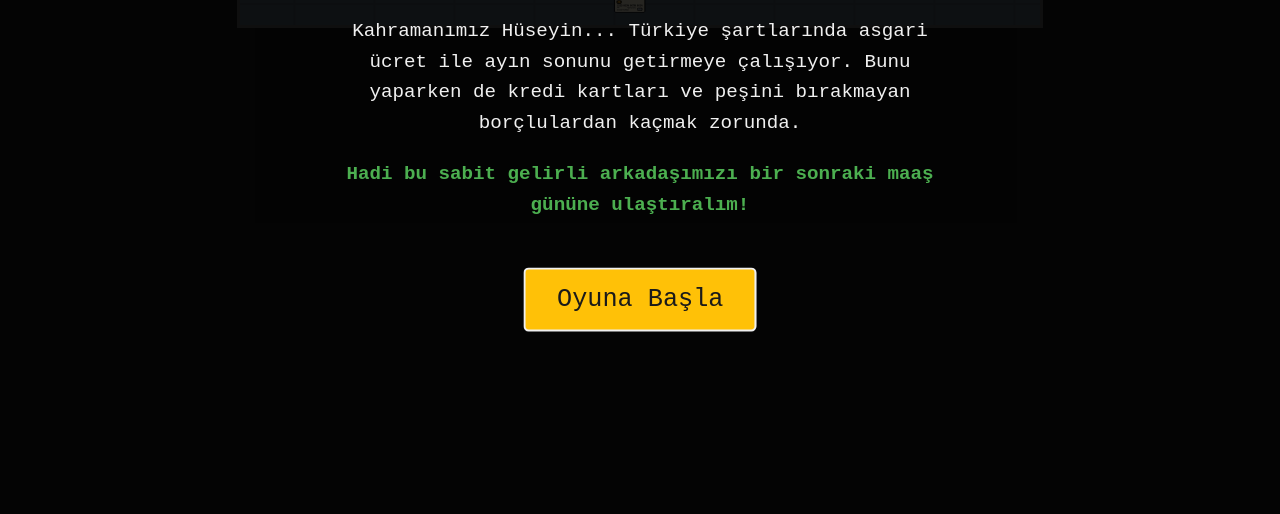
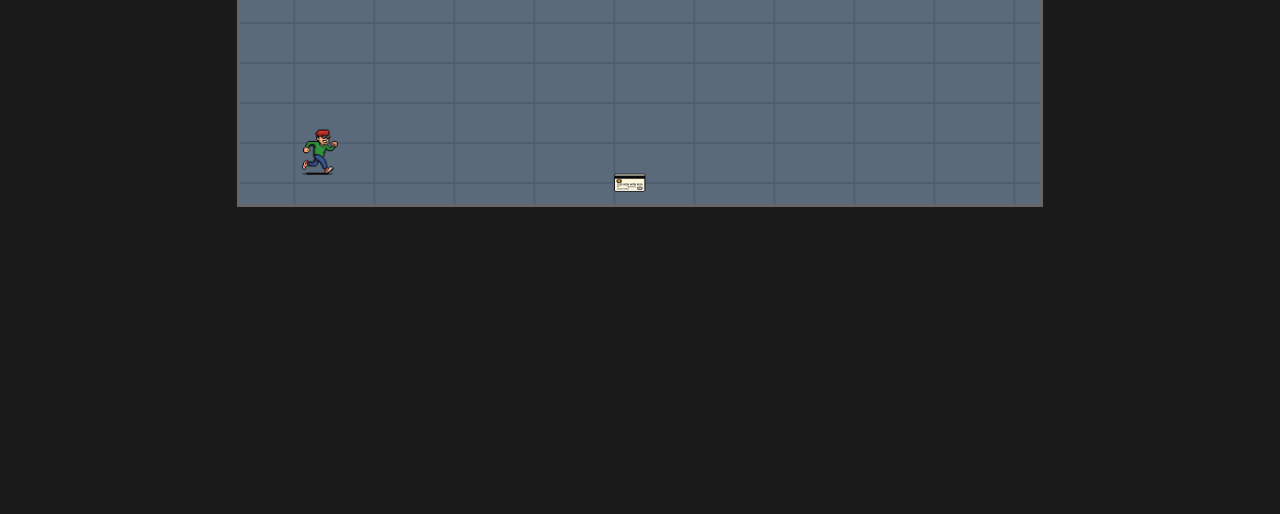
Before and after one commit to semeyin/huseyin, a plain HTML site: page index.html in a window 1280 px wide. Shown: the part 286-800 px from the top of the page. Drawn offline with Linux system fonts and the light colour scheme.

Commit message:
Update style.css

```diff
--- a/style.css
+++ b/style.css
@@ -4,80 +4,66 @@ body {
     font-family: 'Courier New', Courier, monospace;
     background-color: #1a1a1a;
     color: #f0f0f0;
-    overflow: hidden; /* Kaydırma çubuklarını gizle */
 }
 
-/* YENİ: Sinematik Giriş Ekranı Stilleri */
-#intro-overlay {
-    position: fixed;
+h1 {
+    color: #ffc107;
+}
+
+/* Oyun bilgi ekranı */
+#oyun-bilgisi {
+    font-size: 1.5em;
+    margin: 10px 0;
+    font-weight: bold;
+    letter-spacing: 2px;
+}
+#oyun-bilgisi span:first-child { color: #4CAF50; }
+#oyun-bilgisi span#gun-sayaci { color: #f44336; }
+
+
+/* Ana oyun penceremiz */
+.game-container {
+    /* DEĞİŞİKLİK: Sabit genişlik yerine esnek genişlik */
+    width: 95vw; /* Ekran genişliğinin %95'ini kapla */
+    max-width: 800px; /* Ama en fazla 800px olsun (büyük ekranlar için) */
+
+    height: 300px;
+    border: 3px solid #666;
+    margin: auto;
+    position: relative;
+    overflow: hidden;
+    background-color: #2c3e50;
+}
+
+/* Akan Duvar Deseni Arka Planı */
+#background-effect {
+    position: absolute;
+    width: 100%;
+    height: 100%;
     top: 0;
     left: 0;
-    width: 100%;
-    height: 100%;
-    background-color: rgba(0, 0, 0, 0.85);
-    z-index: 100;
-    display: flex;
-    justify-content: center;
-    align-items: center;
-    flex-direction: column;
-    transition: opacity 0.5s ease-out;
-}
-.intro-content {
-    max-width: 600px;
-    padding: 20px;
-}
-.intro-content h1 {
-    color: #ffc107;
-    font-size: 3em;
-}
-.intro-content p {
-    font-size: 1.2em;
-    line-height: 1.6;
-}
-.call-to-action {
-    font-weight: bold;
-    color: #4CAF50;
-    margin-top: 20px;
-}
-#start-game-button {
-    margin-top: 30px;
-    padding: 15px 30px;
-    font-size: 1.5em;
-    font-family: 'Courier New', Courier, monospace;
-    background-color: #ffc107;
-    color: #1a1a1a;
-    border: 2px solid #f0f0f0;
-    cursor: pointer;
-    border-radius: 5px;
-    animation: pulse 2s infinite;
+    background-color: #5a6a7a;
+    background-image:
+        repeating-linear-gradient(0deg, #4f5f6f, #4f5f6f 2px, transparent 2px, transparent 40px),
+        repeating-linear-gradient(90deg, #4f5f6f, #4f5f6f 2px, transparent 2px, transparent 80px);
+    background-size: 80px 40px;
+    z-index: 0;
+    animation: flow-background 3s linear infinite;
 }
 
-@keyframes pulse {
-    0% { transform: scale(1); }
-    50% { transform: scale(1.05); }
-    100% { transform: scale(1); }
+@keyframes flow-background {
+    from { background-position: 0 0; }
+    to { background-position: -160px 0; }
 }
 
-/* YENİ: Animasyonları durdurmak için yardımcı class */
-.paused-animation {
-    animation-play-state: paused;
-}
-
-
-/* Ana Oyun Alanı ve diğerleri... */
-h1 { color: #ffc107; }
-#oyun-bilgisi { font-size: 1.5em; margin: 10px 0; font-weight: bold; letter-spacing: 2px; }
-#oyun-bilgisi span:first-child { color: #4CAF50; }
-#oyun-bilgisi span#gun-sayaci { color: #f44336; }
-.game-container { width: 800px; height: 300px; border: 3px solid #666; margin: auto; position: relative; overflow: hidden; background-color: #2c3e50; }
-#background-effect { position: absolute; width: 100%; height: 100%; top: 0; left: 0; background-color: #5a6a7a; background-image: repeating-linear-gradient(0deg, #4f5f6f, #4f5f6f 2px, transparent 2px, transparent 40px), repeating-linear-gradient(90deg, #4f5f6f, #4f5f6f 2px, transparent 2px, transparent 80px); background-size: 80px 40px; z-index: 0; animation: flow-background 3s linear infinite; }
-@keyframes flow-background { from { background-position: 0 0; } to { background-position: -160px 0; } }
+/* ... Geri kalan tüm stiller öncekiyle aynı ... */
 #dino { z-index: 5; width: 60px; height: 80px; background-image: url('insan.png'); background-size: contain; background-repeat: no-repeat; position: absolute; bottom: 0; left: 50px; transition: left 1s ease-in-out; }
 #dino.dino-boss-position { left: 200px; }
 .jump-animation { animation: jump 0.6s linear; }
 @keyframes jump { 0% { bottom: 0; } 50% { bottom: 150px; } 100% { bottom: 0; } }
 #obstacle { width: 60px; height: 40px; background-image: url('kart.png'); background-size: contain; background-repeat: no-repeat; position: absolute; bottom: 0; z-index: 3; animation: move-obstacle 2s linear infinite; }
 @keyframes move-obstacle { 0% { left: 800px; } 100% { left: -60px; } }
+#boss-alani { }
 #boss { width: 100px; height: 120px; background-size: contain; background-repeat: no-repeat; position: absolute; bottom: 0; left: -120px; transition: left 0.5s linear; z-index: 4; }
 #boss.boss-active-position { left: 20px; }
 #notification-area { position: absolute; top: 50%; left: 50%; transform: translate(-50%, -50%); z-index: 10; pointer-events: none; }
```
